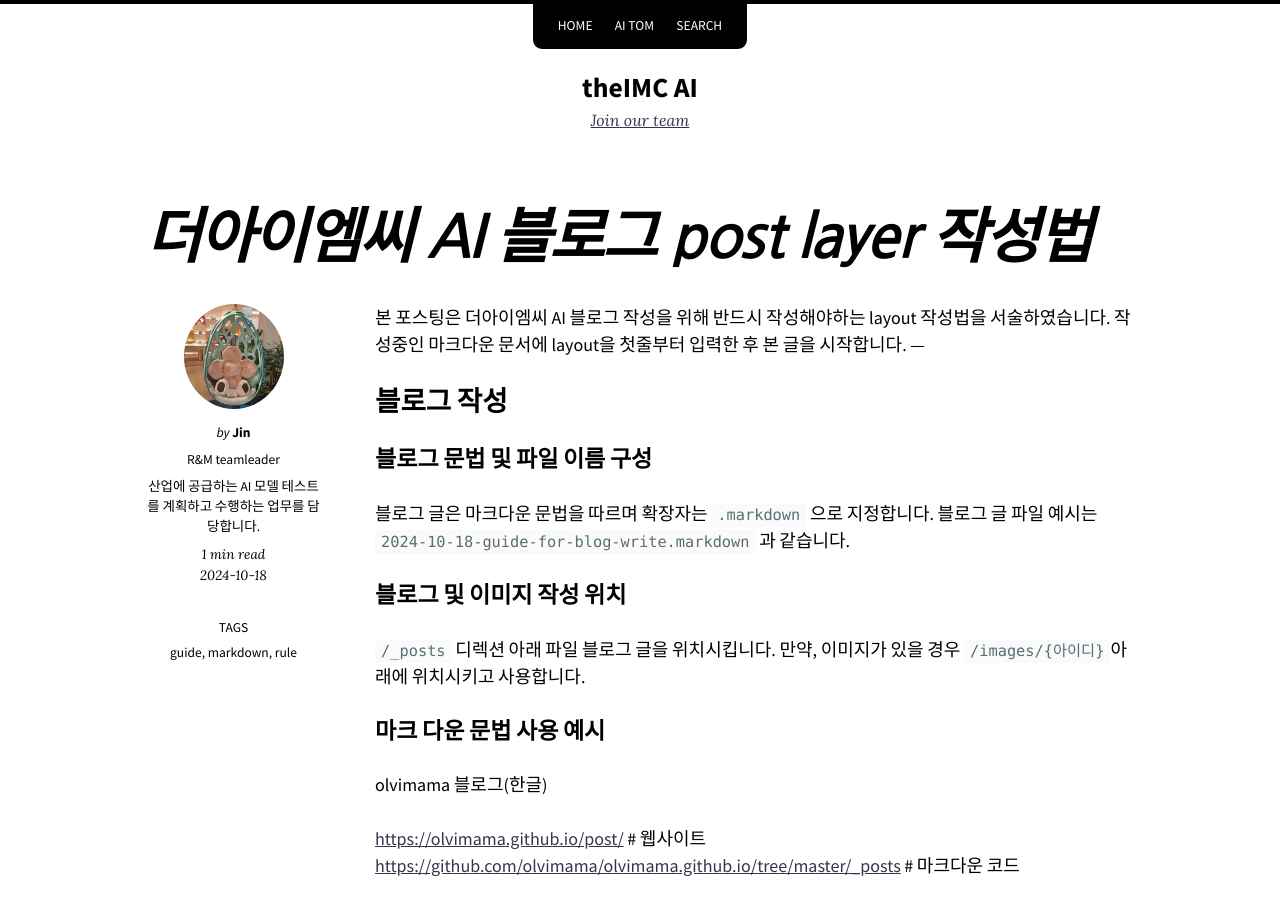
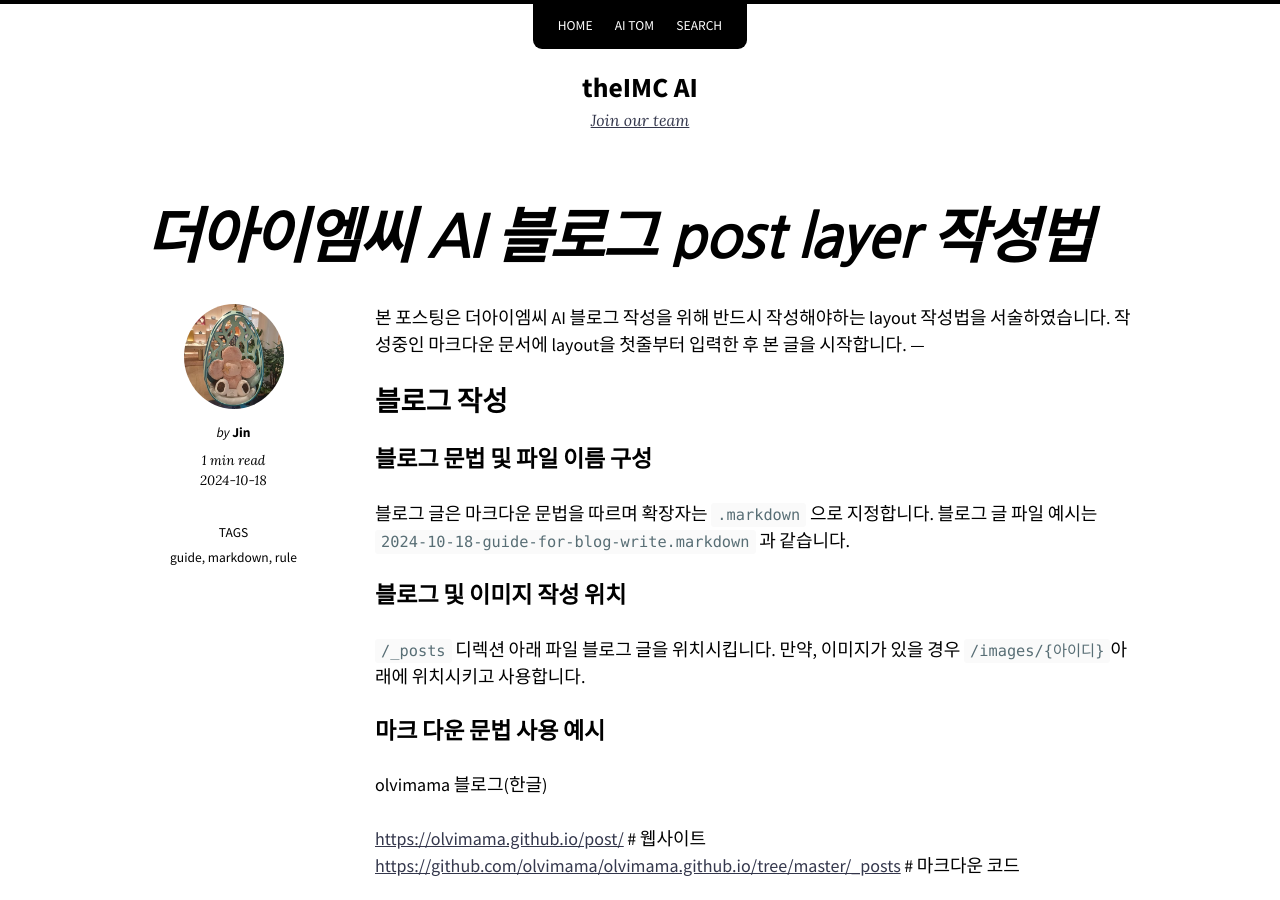
Before and after one commit to jhk-theimc/aitheimc.github.io, a Jekyll site: the page built from _posts/2024-10-18-guide-for-blog-write.markdown, in a window 1280 px wide and 900 px high. Built offline with Jekyll 4.4.1, drawn with Linux system fonts in a browser that asks for light colours; nearby versions of some CDN libraries.

Commit message:
author origin

```diff
--- a/_data/authors.yml
+++ b/_data/authors.yml
@@ -5,7 +5,6 @@ Jin:
   name: Jin
   picture: /images/jin/jin_profile.jpg
   position: R&M teamleader
-  description: 산업에 공급하는 AI 모델 테스트를 계획하고 수행하는 업무를 담당합니다.
 
 Jhk:
   name: jhk
--- a/_includes/page-author.html
+++ b/_includes/page-author.html
@@ -16,11 +16,6 @@
       <div class="author-name">
         {% if site.data.text[site.locale].by %}<em>{{ site.data.text[site.locale].by }}</em> {% endif %}<span class="p-name"><b>{{ author.name }}</b></span>
       </div>
-    {%- endif -%}
-    {%- if author.position -%}
-    <div class="author-name">
-      <span class="p-name">{{ author.position }}</span>
-    </div>
     {%- endif -%}
     {%- if author.description -%}
     <div class="author-name">
```
